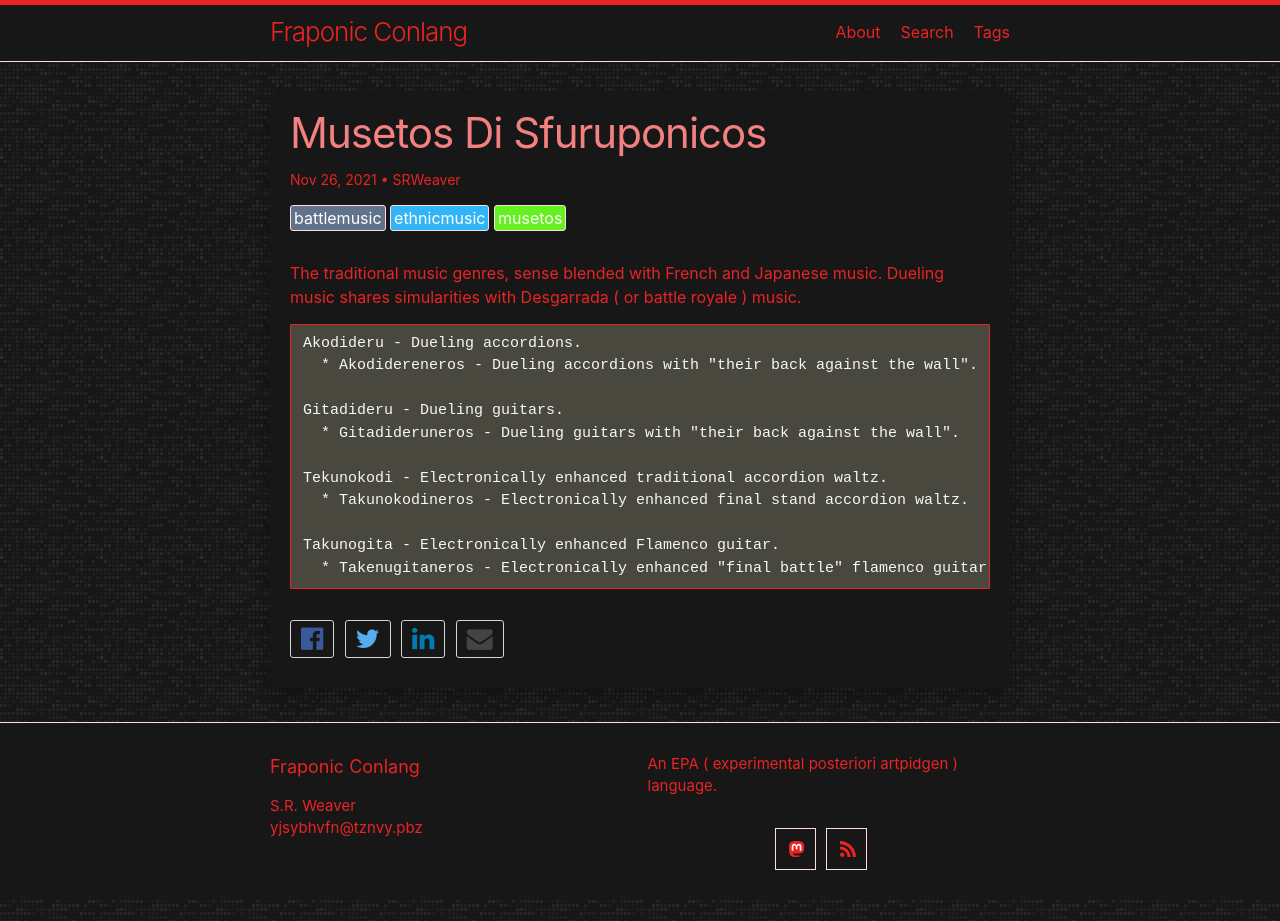
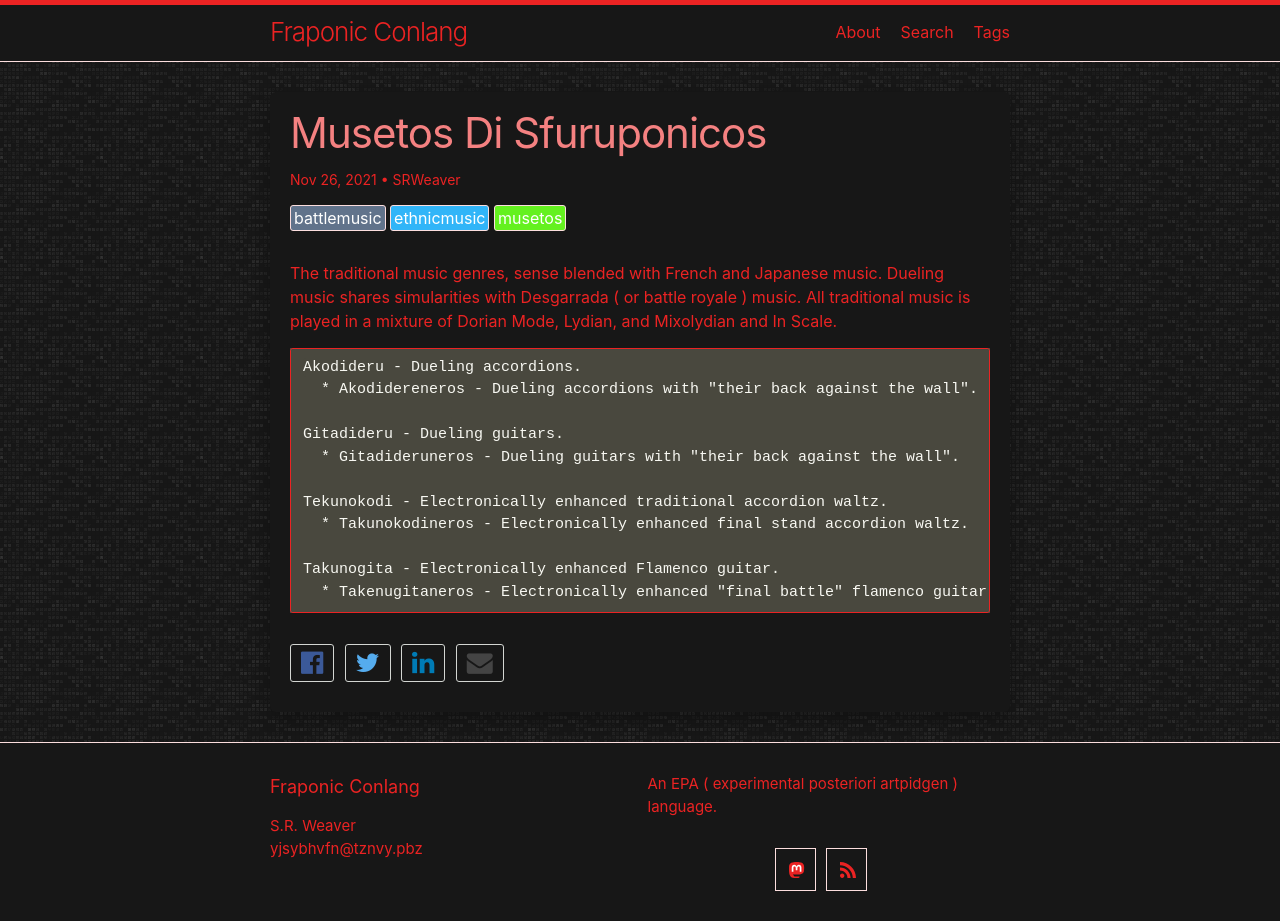
Before and after one commit to LWFlouisa/FraponicConlang, a Jekyll site: the page built from _posts/2021-11-26-musicgenres.md, in a window 1280 px wide. Built offline with Jekyll 4.4.1, drawn with Linux system fonts in a browser that asks for light colours.

Commit message:
Update 2021-11-26-musicgenres.md

```diff
--- a/_posts/2021-11-26-musicgenres.md
+++ b/_posts/2021-11-26-musicgenres.md
@@ -4,7 +4,7 @@ author: SRWeaver
 tags: musetos ethnicmusic battlemusic
 layout: post
 ---
-The traditional music genres, sense blended with French and Japanese music. Dueling music shares simularities with Desgarrada ( or battle royale ) music.
+The traditional music genres, sense blended with French and Japanese music. Dueling music shares simularities with Desgarrada ( or battle royale ) music. All traditional music is played in a mixture of Dorian Mode, Lydian, and Mixolydian and In Scale.
 
 ~~~
 Akodideru - Dueling accordions.
```
